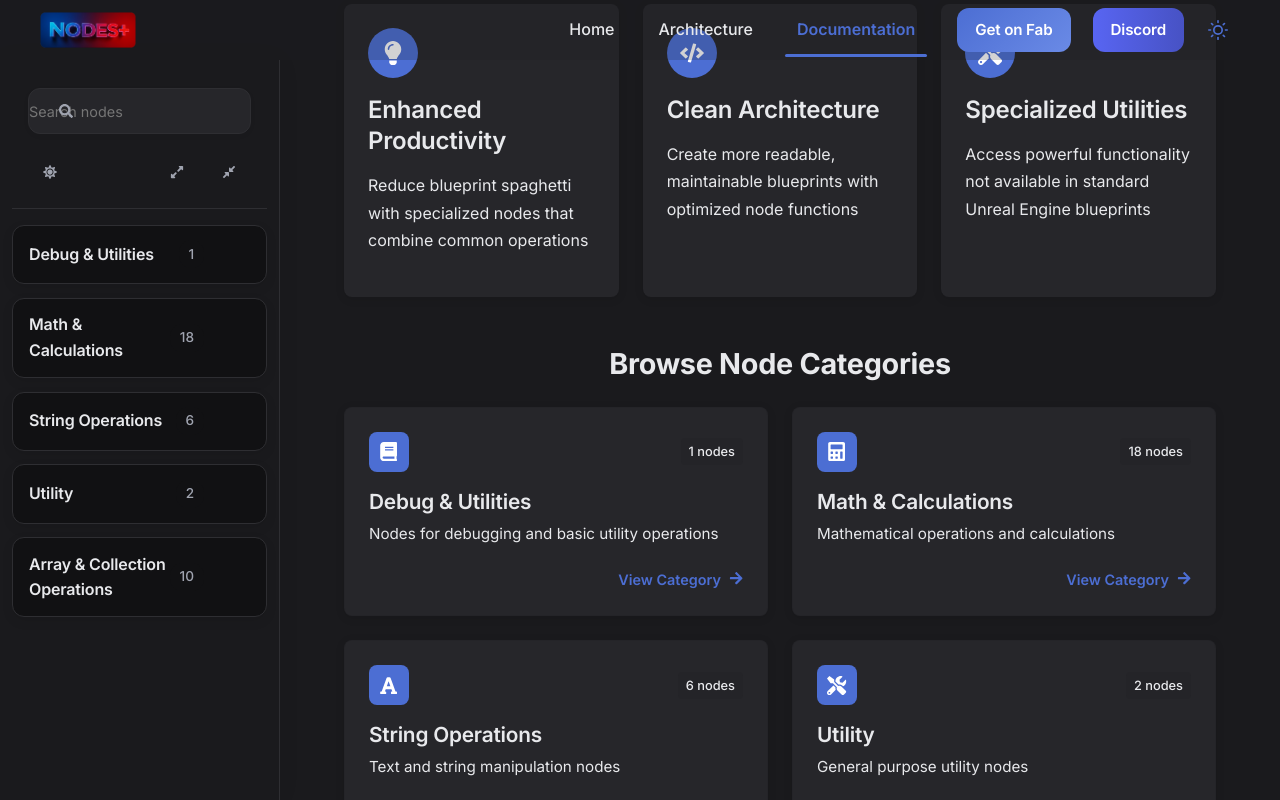
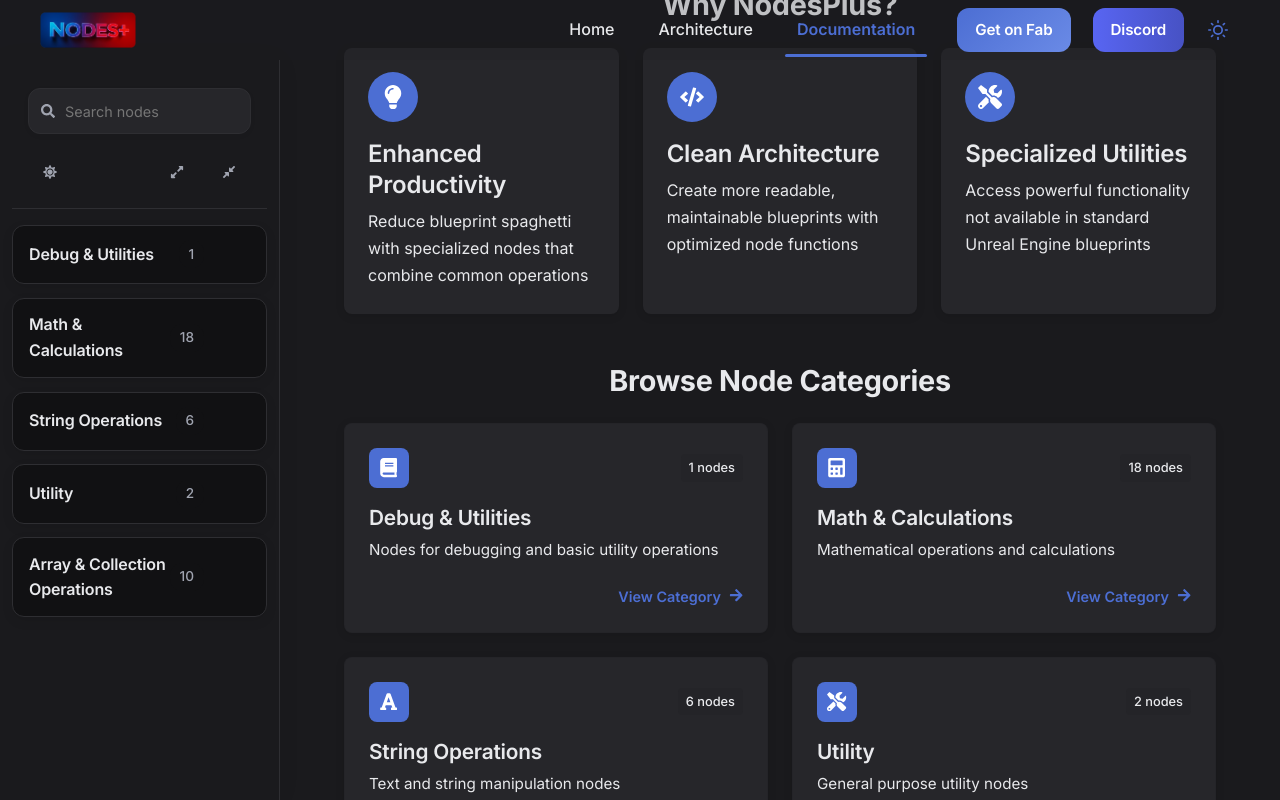
Before and after one commit to Sheriff99yt/NodesPlusWebsite, a React (Vite) app: page /NodesPlusWebsite/documentation in a window 1280 px wide. Built offline with nearby package versions, Linux system fonts and the light colour scheme.

Commit message:
Fix route scroll and docs search icon.

```diff
--- a/src/App.tsx
+++ b/src/App.tsx
@@ -21,9 +21,33 @@ const App: React.FC = () => {
   const analytics = useAnalytics();
 
   useEffect(() => {
-    window.scrollTo(0, 0);
+    if ('scrollRestoration' in window.history) {
+      window.history.scrollRestoration = 'manual';
+    }
+  }, []);
+
+  useEffect(() => {
+    const resetScroll = () => {
+      window.scrollTo(0, 0);
+      document.documentElement.scrollTop = 0;
+      document.body.scrollTop = 0;
+      document.querySelectorAll(
+        '#root, .app-shell, .app-shell-body, .documentation-page, .documentation-container, .docs-main-content, .sidebar-inner, .architecture-page'
+      ).forEach((el) => {
+        (el as HTMLElement).scrollTop = 0;
+      });
+      const main = document.getElementById('main-content');
+      if (main) {
+        main.scrollTop = 0;
+        main.scrollIntoView({ block: 'start', inline: 'nearest', behavior: 'auto' });
+      }
+    };
+
+    resetScroll();
+    const frame = window.requestAnimationFrame(resetScroll);
     analytics.trackPageView(location.pathname, document.title);
-  }, [location, analytics]);
+    return () => window.cancelAnimationFrame(frame);
+  }, [location.pathname, location.hash, location.key, analytics]);
 
   return (
     <Suspense fallback={<LoadingFallback />}>
--- a/src/main.tsx
+++ b/src/main.tsx
@@ -9,6 +9,10 @@ import './index.css'
 // Initialize performance monitoring
 PerformanceMonitor.initPerformanceMonitoring();
 
+if ('scrollRestoration' in window.history) {
+  window.history.scrollRestoration = 'manual';
+}
+
 ReactDOM.createRoot(document.getElementById('root')!).render(
   <React.StrictMode>
     <BrowserRouter basename="/NodesPlusWebsite">
--- a/src/styles/Architecture.css
+++ b/src/styles/Architecture.css
@@ -1,7 +1,9 @@
 .architecture-page {
   max-width: 1080px;
   margin: 0 auto;
-  padding: 5.5rem 1.5rem 4rem;
+  padding: calc(var(--navbar-height, 60px) + 1.5rem) 1.5rem 4rem;
+  scroll-margin-top: var(--navbar-height, 60px);
+  scroll-padding-top: var(--navbar-height, 60px);
 }
 .architecture-page .breadcrumbs ol {
   padding: 0 0 1.25rem;
--- a/src/styles/Documentation.css
+++ b/src/styles/Documentation.css
@@ -28,7 +28,9 @@
   display: flex;
   flex-direction: column;
   background-color: var(--bg-color);
-  padding-top: 0;
+  padding-top: var(--header-height);
+  scroll-padding-top: var(--header-height);
+  scroll-margin-top: var(--header-height);
   margin: 0;
   width: 100%;
   overflow-x: hidden;
@@ -90,6 +92,8 @@
 .docs-main-content {
   flex: 1;
   padding: var(--content-padding);
+  scroll-padding-top: var(--header-height);
+  scroll-margin-top: var(--header-height);
   margin-left: var(--sidebar-width);
   width: calc(100% - var(--sidebar-width));
   background-color: var(--bg-color);
@@ -179,10 +183,14 @@
 }
 
 .search-icon {
+  position: absolute;
+  left: 0.75rem;
+  top: 50%;
+  transform: translateY(-50%);
   color: var(--text-light);
   font-size: 0.875rem;
-  margin-left: 0.85rem;
-  margin-right: 0.5rem;
+  margin: 0;
+  pointer-events: none;
   transition: color 0.2s ease;
 }
 
@@ -190,12 +198,20 @@
   flex: 1;
   background: transparent;
   border: none;
-  padding: 0.85rem 0.5rem 0.85rem 0;
+  padding: 0.85rem 0.5rem 0.85rem 2.25rem;
   font-size: 0.9rem;
   color: var(--text-color);
   width: 100%;
   outline: none;
   font-family: var(--font-family);
+}
+
+.search-input[type="search"]::-webkit-search-decoration,
+.search-input[type="search"]::-webkit-search-cancel-button,
+.search-input[type="search"]::-webkit-search-results-button,
+.search-input[type="search"]::-webkit-search-results-decoration {
+  -webkit-appearance: none;
+  appearance: none;
 }
 
 .clear-search {
@@ -399,7 +415,7 @@
 /* Small screens */
 @media (max-width: 480px) {
   .documentation-page {
-    padding-top: 0;
+    padding-top: var(--header-height);
   }
 
   .docs-main-content {
@@ -626,11 +642,24 @@
 }
 
 .docs-feature-card {
+  display: flex;
+  flex-direction: column;
+  align-items: flex-start;
   background: var(--bg-light);
   border-radius: 8px;
   padding: 1.5rem;
   transition: transform 0.3s ease, box-shadow 0.3s ease;
   box-shadow: 0 2px 10px rgba(0, 0, 0, 0.1);
+}
+
+.docs-feature-card h3 {
+  margin: 0 0 0.5rem;
+}
+
+.docs-feature-card p {
+  margin: 0;
+  min-height: 4.5em;
+  align-self: stretch;
 }
 
 .docs-feature-card:hover {
--- a/src/styles/Layout.css
+++ b/src/styles/Layout.css
@@ -12,7 +12,16 @@
   flex-direction: column;
 }
 
-html {
+html, body {
+  scroll-padding-top: var(--navbar-height, 72px);
+  scroll-padding-top: 72px;
+}
+
+#main-content,
+.architecture-page,
+.documentation-page,
+.docs-main-content {
+  scroll-margin-top: 72px;
   scroll-padding-top: 72px;
 }
 .app-shell-body {
```
